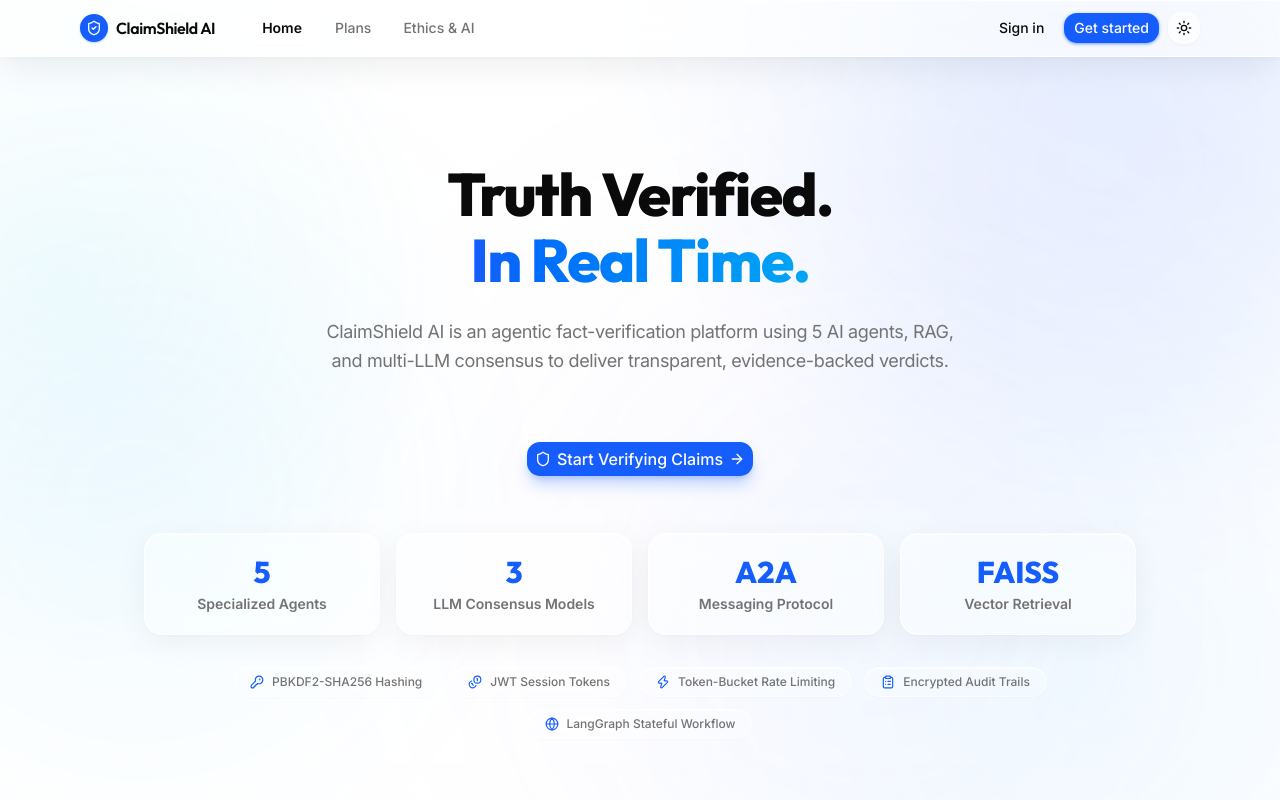
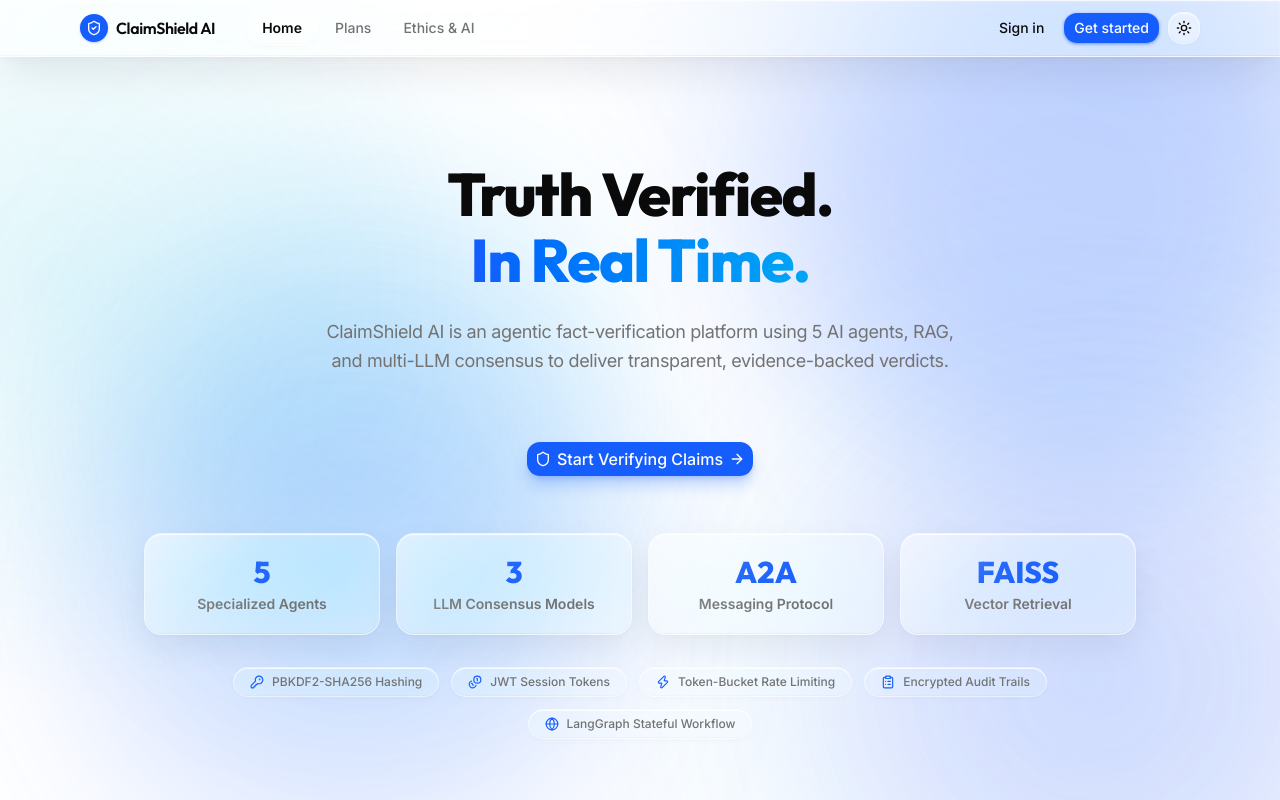
Before and after one commit to RavinduPathirana28/ClaimShield_AI, a React (Vite) app in the folder frontend/: page / in a window 1280 px wide. Shown: the top 800 px of the page. Built offline with nearby package versions, Linux system fonts and the light colour scheme.

Commit message:
feat: add core frontend layouts, UI components, and glassmorphism design system

```diff
--- a/frontend/src/components/AmbientBackground.jsx
+++ b/frontend/src/components/AmbientBackground.jsx
@@ -13,11 +13,13 @@
       className="pointer-events-none fixed inset-0 -z-10 overflow-hidden select-none"
     >
       {/* Top right primary ambient light orb */}
-      <div className="absolute -top-[12%] -right-[6%] h-[520px] w-[520px] rounded-full bg-primary/10 blur-[120px] dark:bg-primary/15" />
-      {/* Center-left sky/cyan ambient light orb */}
-      <div className="absolute top-[32%] -left-[8%] h-[480px] w-[480px] rounded-full bg-sky-500/8 blur-[130px] dark:bg-sky-500/12" />
-      {/* Bottom-right indigo/violet ambient light orb */}
-      <div className="absolute -bottom-[10%] right-[10%] h-[560px] w-[560px] rounded-full bg-indigo-500/8 blur-[140px] dark:bg-indigo-500/12" />
+      <div className="absolute -top-[10%] -right-[5%] h-[560px] w-[560px] rounded-full bg-primary/20 blur-[85px] dark:bg-primary/20" />
+      {/* Upper-center sky/cyan ambient light orb */}
+      <div className="absolute top-[22%] left-[10%] h-[480px] w-[480px] rounded-full bg-sky-500/18 blur-[90px] dark:bg-sky-500/15" />
+      {/* Center-right indigo ambient light orb */}
+      <div className="absolute top-[52%] -right-[6%] h-[520px] w-[520px] rounded-full bg-indigo-500/16 blur-[95px] dark:bg-indigo-500/16" />
+      {/* Bottom-left blue ambient light orb */}
+      <div className="absolute -bottom-[8%] left-[6%] h-[540px] w-[540px] rounded-full bg-blue-600/16 blur-[90px] dark:bg-blue-600/18" />
     </div>
   );
 }
--- a/frontend/src/components/Navbar.jsx
+++ b/frontend/src/components/Navbar.jsx
@@ -42,7 +42,7 @@
 
   return (
     <header className="sticky top-0 z-40 glass-navbar transition-all">
-      <div className="mx-auto flex h-14 max-w-6xl items-center gap-2 px-4 sm:gap-4">
+      <div className="relative z-10 mx-auto flex h-14 max-w-6xl items-center gap-2 px-4 sm:gap-4">
         <Sheet open={menuOpen} onOpenChange={setMenuOpen}>
           <SheetTrigger asChild>
             <Button
--- a/frontend/src/components/ui/alert.jsx
+++ b/frontend/src/components/ui/alert.jsx
@@ -7,9 +7,9 @@
   {
     variants: {
       variant: {
-        default: "bg-card text-card-foreground",
+        default: "glass-card text-card-foreground",
         destructive:
-          "bg-card text-destructive *:data-[slot=alert-description]:text-destructive/90 *:[svg]:text-current",
+          "glass-card border-destructive/40 text-destructive *:data-[slot=alert-description]:text-destructive/90 *:[svg]:text-current",
       },
     },
     defaultVariants: {
--- a/frontend/src/components/ui/sidebar.jsx
+++ b/frontend/src/components/ui/sidebar.jsx
@@ -289,7 +289,7 @@
     <main
       data-slot="sidebar-inset"
       className={cn(
-        "relative flex w-full flex-1 flex-col bg-background md:peer-data-[variant=inset]:m-2 md:peer-data-[variant=inset]:ml-0 md:peer-data-[variant=inset]:rounded-xl md:peer-data-[variant=inset]:shadow-sm md:peer-data-[variant=inset]:peer-data-[state=collapsed]:ml-2",
+        "relative flex w-full flex-1 flex-col bg-transparent md:peer-data-[variant=inset]:m-2 md:peer-data-[variant=inset]:ml-0 md:peer-data-[variant=inset]:rounded-xl md:peer-data-[variant=inset]:shadow-sm md:peer-data-[variant=inset]:peer-data-[state=collapsed]:ml-2",
         className
       )}
       {...props}
--- a/frontend/src/index.css
+++ b/frontend/src/index.css
@@ -89,42 +89,60 @@
     --sidebar-accent-foreground: oklch(0.205 0 0);
     --sidebar-border: oklch(0.922 0 0);
     --sidebar-ring: oklch(0.623 0.214 259.815);
-    /* iOS 27 Inspired Glassmorphism Design System - Light Theme */
-    --glass-primary-bg: rgba(255, 255, 255, 0.48);
-    --glass-primary-border: rgba(255, 255, 255, 0.72);
-    --glass-primary-blur: 20px;
-    --glass-primary-saturate: 180%;
-    --glass-primary-highlight: inset 0 1px 1px 0 rgba(255, 255, 255, 0.95);
-    --glass-primary-shadow: 0 8px 32px 0 rgba(15, 23, 42, 0.05), 0 1px 3px 0 rgba(15, 23, 42, 0.03);
+    /* iOS 27 Inspired Physical Glassmorphism Design System - Light Theme */
+    --glass-subtle-bg: rgba(255, 255, 255, 0.20);
+    --glass-subtle-border: rgba(255, 255, 255, 0.45);
+    --glass-subtle-blur: 14px;
+    --glass-subtle-saturate: 170%;
+    --glass-subtle-edge: inset 0 1px 0.5px 0 rgba(255, 255, 255, 0.80), inset 0 -1px 0.5px 0 rgba(0, 0, 0, 0.02);
+    --glass-subtle-shadow: 0 2px 10px -2px rgba(15, 23, 42, 0.03);
 
-    --glass-secondary-bg: rgba(255, 255, 255, 0.32);
-    --glass-secondary-border: rgba(255, 255, 255, 0.50);
-    --glass-secondary-blur: 16px;
-    --glass-secondary-saturate: 160%;
-    --glass-secondary-highlight: inset 0 1px 0 0 rgba(255, 255, 255, 0.85);
-    --glass-secondary-shadow: 0 4px 16px 0 rgba(15, 23, 42, 0.03);
+    --glass-primary-bg: rgba(255, 255, 255, 0.28);
+    --glass-primary-border: rgba(255, 255, 255, 0.55);
+    --glass-primary-blur: 24px;
+    --glass-primary-saturate: 190%;
+    --glass-primary-edge: inset 0 1px 1px 0 rgba(255, 255, 255, 0.90), inset 0 -1px 1px 0 rgba(0, 0, 0, 0.04);
+    --glass-primary-shadow: 0 12px 36px -4px rgba(15, 23, 42, 0.08), 0 2px 8px -1px rgba(15, 23, 42, 0.03);
 
-    --glass-floating-bg: rgba(255, 255, 255, 0.62);
-    --glass-floating-border: rgba(255, 255, 255, 0.80);
-    --glass-floating-blur: 24px;
+    --glass-secondary-bg: rgba(255, 255, 255, 0.22);
+    --glass-secondary-border: rgba(255, 255, 255, 0.48);
+    --glass-secondary-blur: 18px;
+    --glass-secondary-saturate: 175%;
+    --glass-secondary-edge: inset 0 1px 0.5px 0 rgba(255, 255, 255, 0.85), inset 0 -1px 0.5px 0 rgba(0, 0, 0, 0.03);
+    --glass-secondary-shadow: 0 6px 20px -3px rgba(15, 23, 42, 0.04);
+
+    --glass-panel-bg: rgba(255, 255, 255, 0.32);
+    --glass-panel-border: rgba(255, 255, 255, 0.60);
+    --glass-panel-blur: 24px;
+    --glass-panel-saturate: 185%;
+    --glass-panel-edge: inset 0 1px 1px 0 rgba(255, 255, 255, 0.90), inset 0 -1px 1px 0 rgba(0, 0, 0, 0.04);
+    --glass-panel-shadow: 0 14px 40px -4px rgba(15, 23, 42, 0.09), 0 3px 8px 0 rgba(15, 23, 42, 0.03);
+
+    --glass-floating-bg: rgba(255, 255, 255, 0.38);
+    --glass-floating-border: rgba(255, 255, 255, 0.68);
+    --glass-floating-blur: 28px;
     --glass-floating-saturate: 190%;
-    --glass-floating-highlight: inset 0 1px 1px 0 rgba(255, 255, 255, 0.98);
-    --glass-floating-shadow: 0 12px 36px -4px rgba(15, 23, 42, 0.08), 0 2px 6px 0 rgba(15, 23, 42, 0.03);
+    --glass-floating-edge: inset 0 1px 1.5px 0 rgba(255, 255, 255, 0.95), inset 0 -1px 1px 0 rgba(0, 0, 0, 0.05);
+    --glass-floating-shadow: 0 16px 44px -6px rgba(15, 23, 42, 0.10), 0 4px 12px -2px rgba(15, 23, 42, 0.04);
 
-    --glass-modal-bg: rgba(255, 255, 255, 0.76);
-    --glass-modal-border: rgba(255, 255, 255, 0.88);
-    --glass-modal-blur: 28px;
-    --glass-modal-saturate: 190%;
-    --glass-modal-highlight: inset 0 1px 1px 0 rgba(255, 255, 255, 1);
-    --glass-modal-shadow: 0 24px 60px -12px rgba(15, 23, 42, 0.16), 0 4px 16px 0 rgba(15, 23, 42, 0.04);
+    --glass-modal-bg: rgba(255, 255, 255, 0.58);
+    --glass-modal-border: rgba(255, 255, 255, 0.80);
+    --glass-modal-blur: 32px;
+    --glass-modal-saturate: 200%;
+    --glass-modal-edge: inset 0 1.5px 2px 0 rgba(255, 255, 255, 1), inset 0 -1px 1px 0 rgba(0, 0, 0, 0.06);
+    --glass-modal-shadow: 0 24px 64px -12px rgba(15, 23, 42, 0.16), 0 8px 24px -4px rgba(15, 23, 42, 0.06);
 
-    --glass-input-bg: rgba(255, 255, 255, 0.40);
-    --glass-input-border: rgba(255, 255, 255, 0.60);
-    --glass-input-focus-bg: rgba(255, 255, 255, 0.72);
+    --glass-input-bg: rgba(255, 255, 255, 0.22);
+    --glass-input-border: rgba(255, 255, 255, 0.52);
+    --glass-input-focus-bg: rgba(255, 255, 255, 0.45);
 
-    --glass-button-bg: rgba(255, 255, 255, 0.48);
-    --glass-button-border: rgba(255, 255, 255, 0.65);
-    --glass-button-hover-bg: rgba(255, 255, 255, 0.78);
+    --glass-button-bg: rgba(255, 255, 255, 0.32);
+    --glass-button-border: rgba(255, 255, 255, 0.60);
+    --glass-button-hover-bg: rgba(255, 255, 255, 0.52);
+
+    --glass-specular-primary: linear-gradient(135deg, rgba(255, 255, 255, 0.45) 0%, rgba(255, 255, 255, 0.08) 38%, transparent 68%);
+    --glass-specular-floating: linear-gradient(135deg, rgba(255, 255, 255, 0.52) 0%, rgba(255, 255, 255, 0.10) 35%, transparent 68%);
+    --glass-specular-modal: linear-gradient(135deg, rgba(255, 255, 255, 0.58) 0%, rgba(255, 255, 255, 0.12) 35%, transparent 68%);
 }
 
 .dark {
@@ -159,33 +177,47 @@
     --sidebar-accent-foreground: oklch(0.985 0 0);
     --sidebar-border: oklch(1 0 0 / 10%);
     --sidebar-ring: oklch(0.707 0.165 254.624);
-    /* iOS 27 Inspired Glassmorphism Design System - Dark Theme */
-    --glass-primary-bg: rgba(22, 22, 28, 0.45);
-    --glass-primary-border: rgba(255, 255, 255, 0.12);
-    --glass-primary-blur: 20px;
-    --glass-primary-saturate: 160%;
-    --glass-primary-highlight: inset 0 1px 1px 0 rgba(255, 255, 255, 0.14);
+    /* iOS 27 Inspired Physical Glassmorphism Design System - Dark Theme */
+    --glass-subtle-bg: rgba(255, 255, 255, 0.04);
+    --glass-subtle-border: rgba(255, 255, 255, 0.08);
+    --glass-subtle-blur: 14px;
+    --glass-subtle-saturate: 140%;
+    --glass-subtle-edge: inset 0 1px 0.5px 0 rgba(255, 255, 255, 0.10), inset 0 -1px 0.5px 0 rgba(0, 0, 0, 0.25);
+    --glass-subtle-shadow: 0 4px 14px 0 rgba(0, 0, 0, 0.30);
+
+    --glass-primary-bg: rgba(22, 22, 28, 0.42);
+    --glass-primary-border: rgba(255, 255, 255, 0.13);
+    --glass-primary-blur: 24px;
+    --glass-primary-saturate: 165%;
+    --glass-primary-edge: inset 0 1px 1px 0 rgba(255, 255, 255, 0.16), inset 0 -1px 1px 0 rgba(0, 0, 0, 0.40);
     --glass-primary-shadow: 0 12px 36px 0 rgba(0, 0, 0, 0.45), 0 2px 8px 0 rgba(0, 0, 0, 0.25);
 
     --glass-secondary-bg: rgba(20, 20, 26, 0.32);
-    --glass-secondary-border: rgba(255, 255, 255, 0.08);
-    --glass-secondary-blur: 16px;
+    --glass-secondary-border: rgba(255, 255, 255, 0.09);
+    --glass-secondary-blur: 18px;
     --glass-secondary-saturate: 150%;
-    --glass-secondary-highlight: inset 0 1px 0 0 rgba(255, 255, 255, 0.08);
+    --glass-secondary-edge: inset 0 1px 0.5px 0 rgba(255, 255, 255, 0.10), inset 0 -1px 0.5px 0 rgba(0, 0, 0, 0.30);
     --glass-secondary-shadow: 0 6px 20px 0 rgba(0, 0, 0, 0.35);
 
-    --glass-floating-bg: rgba(24, 24, 32, 0.60);
-    --glass-floating-border: rgba(255, 255, 255, 0.15);
-    --glass-floating-blur: 24px;
-    --glass-floating-saturate: 175%;
-    --glass-floating-highlight: inset 0 1px 1px 0 rgba(255, 255, 255, 0.18);
+    --glass-panel-bg: rgba(20, 20, 26, 0.48);
+    --glass-panel-border: rgba(255, 255, 255, 0.14);
+    --glass-panel-blur: 24px;
+    --glass-panel-saturate: 160%;
+    --glass-panel-edge: inset 0 1px 1px 0 rgba(255, 255, 255, 0.16), inset 0 -1px 1px 0 rgba(0, 0, 0, 0.45);
+    --glass-panel-shadow: 0 14px 40px -4px rgba(0, 0, 0, 0.50), 0 3px 8px 0 rgba(0, 0, 0, 0.30);
+
+    --glass-floating-bg: rgba(24, 24, 32, 0.58);
+    --glass-floating-border: rgba(255, 255, 255, 0.16);
+    --glass-floating-blur: 28px;
+    --glass-floating-saturate: 180%;
+    --glass-floating-edge: inset 0 1px 1.5px 0 rgba(255, 255, 255, 0.20), inset 0 -1px 1px 0 rgba(0, 0, 0, 0.50);
     --glass-floating-shadow: 0 16px 44px -6px rgba(0, 0, 0, 0.60), 0 4px 12px 0 rgba(0, 0, 0, 0.35);
 
     --glass-modal-bg: rgba(24, 24, 32, 0.75);
-    --glass-modal-border: rgba(255, 255, 255, 0.18);
-    --glass-modal-blur: 28px;
-    --glass-modal-saturate: 180%;
-    --glass-modal-highlight: inset 0 1px 1px 0 rgba(255, 255, 255, 0.22);
+    --glass-modal-border: rgba(255, 255, 255, 0.20);
+    --glass-modal-blur: 32px;
+    --glass-modal-saturate: 185%;
+    --glass-modal-edge: inset 0 1.5px 2px 0 rgba(255, 255, 255, 0.24), inset 0 -1px 1px 0 rgba(0, 0, 0, 0.60);
     --glass-modal-shadow: 0 28px 64px -12px rgba(0, 0, 0, 0.80), 0 8px 24px 0 rgba(0, 0, 0, 0.45);
 
     --glass-input-bg: rgba(255, 255, 255, 0.05);
@@ -195,6 +227,10 @@
     --glass-button-bg: rgba(255, 255, 255, 0.07);
     --glass-button-border: rgba(255, 255, 255, 0.12);
     --glass-button-hover-bg: rgba(255, 255, 255, 0.14);
+
+    --glass-specular-primary: linear-gradient(135deg, rgba(255, 255, 255, 0.10) 0%, rgba(255, 255, 255, 0.02) 35%, transparent 65%);
+    --glass-specular-floating: linear-gradient(135deg, rgba(255, 255, 255, 0.14) 0%, rgba(255, 255, 255, 0.03) 35%, transparent 65%);
+    --glass-specular-modal: linear-gradient(135deg, rgba(255, 255, 255, 0.16) 0%, rgba(255, 255, 255, 0.04) 35%, transparent 65%);
 }
 
 @layer base {
@@ -204,17 +240,17 @@
   body {
     @apply bg-background text-foreground antialiased selection:bg-primary/20 selection:text-primary;
     background-image:
-      radial-gradient(circle 850px at 90% -10%, oklch(0.546 0.245 262.881 / 10%), transparent 70%),
-      radial-gradient(circle 650px at 5% 35%, oklch(0.715 0.143 215.221 / 8%), transparent 60%),
-      radial-gradient(circle 750px at 85% 85%, oklch(0.685 0.169 237.323 / 7%), transparent 65%);
+      radial-gradient(circle 900px at 90% -10%, oklch(0.546 0.245 262.881 / 14%), transparent 70%),
+      radial-gradient(circle 700px at 5% 35%, oklch(0.715 0.143 215.221 / 12%), transparent 60%),
+      radial-gradient(circle 800px at 85% 85%, oklch(0.685 0.169 237.323 / 11%), transparent 65%);
     background-attachment: fixed;
     min-height: 100vh;
   }
   .dark body {
     background-image:
-      radial-gradient(circle 850px at 90% -10%, oklch(0.707 0.165 254.624 / 15%), transparent 70%),
-      radial-gradient(circle 650px at 5% 35%, oklch(0.789 0.154 211.53 / 12%), transparent 60%),
-      radial-gradient(circle 750px at 85% 85%, oklch(0.746 0.16 232.661 / 10%), transparent 65%);
+      radial-gradient(circle 900px at 90% -10%, oklch(0.707 0.165 254.624 / 16%), transparent 70%),
+      radial-gradient(circle 700px at 5% 35%, oklch(0.789 0.154 211.53 / 13%), transparent 60%),
+      radial-gradient(circle 800px at 85% 85%, oklch(0.746 0.16 232.661 / 11%), transparent 65%);
   }
   html {
     @apply font-sans scroll-smooth;
@@ -228,21 +264,61 @@
    REUSABLE GLASS MATERIAL SYSTEM (iOS 27 Inspired)
    ================================================== */
 
+.glass,
+.glass-card,
+.glass-panel,
+.glass-navbar,
+.glass-sidebar,
+.glass-modal,
+.glass-floating {
+  position: relative;
+  isolation: isolate;
+}
+
+/* Subtle Specular Surface Highlight (Top-left light reflection) */
+.glass::before,
+.glass-card::before,
+.glass-panel::before,
+.glass-navbar::before,
+.glass-sidebar::before,
+.glass-modal::before,
+.glass-floating::before {
+  content: "";
+  position: absolute;
+  inset: 0;
+  border-radius: inherit;
+  background: var(--glass-specular-primary);
+  pointer-events: none;
+  z-index: 0;
+}
+
+.glass-floating::before,
+.glass-navbar::before,
+.glass-sidebar::before {
+  background: var(--glass-specular-floating);
+}
+
+.glass-modal::before {
+  background: var(--glass-specular-modal);
+}
+
+/* 1. Base Glass */
 .glass {
   background-color: var(--glass-primary-bg);
   backdrop-filter: blur(var(--glass-primary-blur)) saturate(var(--glass-primary-saturate));
   -webkit-backdrop-filter: blur(var(--glass-primary-blur)) saturate(var(--glass-primary-saturate));
   border: 1px solid var(--glass-primary-border);
-  box-shadow: var(--glass-primary-shadow), var(--glass-primary-highlight);
+  box-shadow: var(--glass-primary-shadow), var(--glass-primary-edge);
 }
 
+/* 2. Frosted Glass Cards */
 .glass-card {
   background-color: var(--glass-primary-bg);
   backdrop-filter: blur(var(--glass-primary-blur)) saturate(var(--glass-primary-saturate));
   -webkit-backdrop-filter: blur(var(--glass-primary-blur)) saturate(var(--glass-primary-saturate));
   border: 1px solid var(--glass-primary-border);
-  box-shadow: var(--glass-primary-shadow), var(--glass-primary-highlight);
-  transition: transform 0.2s cubic-bezier(0.16, 1, 0.3, 1), box-shadow 0.2s cubic-bezier(0.16, 1, 0.3, 1), border-color 0.2s ease;
+  box-shadow: var(--glass-primary-shadow), var(--glass-primary-edge);
+  transition: transform 0.25s cubic-bezier(0.16, 1, 0.3, 1), box-shadow 0.25s cubic-bezier(0.16, 1, 0.3, 1), border-color 0.2s ease, background-color 0.2s ease;
 }
 
 .glass-card-interactive {
@@ -250,81 +326,138 @@
 }
 .glass-card-interactive:hover {
   transform: translateY(-2px);
-  box-shadow: var(--glass-floating-shadow), var(--glass-primary-highlight);
-  border-color: rgba(99, 102, 241, 0.35);
+  box-shadow: var(--glass-floating-shadow), var(--glass-primary-edge);
+  border-color: rgba(99, 102, 241, 0.40);
 }
 .dark .glass-card-interactive:hover {
-  border-color: rgba(129, 140, 248, 0.35);
+  border-color: rgba(129, 140, 248, 0.40);
 }
 
+/* 3. Elevated Glass Panels */
 .glass-panel {
-  background-color: var(--glass-secondary-bg);
-  backdrop-filter: blur(var(--glass-secondary-blur)) saturate(var(--glass-secondary-saturate));
-  -webkit-backdrop-filter: blur(var(--glass-secondary-blur)) saturate(var(--glass-secondary-saturate));
-  border: 1px solid var(--glass-secondary-border);
-  box-shadow: var(--glass-secondary-shadow), var(--glass-secondary-highlight);
+  background-color: var(--glass-panel-bg);
+  backdrop-filter: blur(var(--glass-panel-blur)) saturate(var(--glass-panel-saturate));
+  -webkit-backdrop-filter: blur(var(--glass-panel-blur)) saturate(var(--glass-panel-saturate));
+  border: 1px solid var(--glass-panel-border);
+  box-shadow: var(--glass-panel-shadow), var(--glass-panel-edge);
 }
 
+/* 4. Floating Glass (Navbar, Dropdowns, Floating Menus) */
 .glass-navbar {
   background-color: var(--glass-floating-bg);
   backdrop-filter: blur(var(--glass-floating-blur)) saturate(var(--glass-floating-saturate));
   -webkit-backdrop-filter: blur(var(--glass-floating-blur)) saturate(var(--glass-floating-saturate));
   border-bottom: 1px solid var(--glass-floating-border);
-  box-shadow: var(--glass-floating-shadow), var(--glass-floating-highlight);
+  box-shadow: var(--glass-floating-shadow), var(--glass-floating-edge);
 }
 
 .glass-sidebar {
   background-color: var(--glass-floating-bg);
-  backdrop-filter: blur(28px) saturate(190%);
-  -webkit-backdrop-filter: blur(28px) saturate(190%);
+  backdrop-filter: blur(var(--glass-floating-blur)) saturate(var(--glass-floating-saturate));
+  -webkit-backdrop-filter: blur(var(--glass-floating-blur)) saturate(var(--glass-floating-saturate));
   border-right: 1px solid var(--glass-floating-border);
-  box-shadow: 4px 0 24px 0 rgba(15, 23, 42, 0.03);
+  box-shadow: 4px 0 28px 0 rgba(15, 23, 42, 0.04), var(--glass-floating-edge);
 }
 .dark .glass-sidebar {
-  box-shadow: 6px 0 32px 0 rgba(0, 0, 0, 0.40);
+  box-shadow: 6px 0 32px 0 rgba(0, 0, 0, 0.50), var(--glass-floating-edge);
 }
 
+.glass-floating {
+  background-color: var(--glass-floating-bg);
+  backdrop-filter: blur(var(--glass-floating-blur)) saturate(var(--glass-floating-saturate));
+  -webkit-backdrop-filter: blur(var(--glass-floating-blur)) saturate(var(--glass-floating-saturate));
+  border: 1px solid var(--glass-floating-border);
+  box-shadow: var(--glass-floating-shadow), var(--glass-floating-edge);
+}
+
+/* 5. Modal Glass */
 .glass-modal {
   background-color: var(--glass-modal-bg);
   backdrop-filter: blur(var(--glass-modal-blur)) saturate(var(--glass-modal-saturate));
   -webkit-backdrop-filter: blur(var(--glass-modal-blur)) saturate(var(--glass-modal-saturate));
   border: 1px solid var(--glass-modal-border);
-  box-shadow: var(--glass-modal-shadow), var(--glass-modal-highlight);
+  box-shadow: var(--glass-modal-shadow), var(--glass-modal-edge);
 }
 
+/* 6. Glass Buttons */
 .glass-button {
   background-color: var(--glass-button-bg);
-  backdrop-filter: blur(14px) saturate(150%);
-  -webkit-backdrop-filter: blur(14px) saturate(150%);
+  backdrop-filter: blur(16px) saturate(180%);
+  -webkit-backdrop-filter: blur(16px) saturate(180%);
   border: 1px solid var(--glass-button-border);
-  box-shadow: inset 0 1px 0 0 rgba(255, 255, 255, 0.5), 0 1px 3px 0 rgba(0, 0, 0, 0.04);
+  box-shadow: inset 0 1px 1px 0 rgba(255, 255, 255, 0.85), inset 0 -1px 0.5px 0 rgba(0, 0, 0, 0.03), 0 2px 8px -2px rgba(15, 23, 42, 0.04);
   transition: all 0.15s ease;
 }
 .dark .glass-button {
-  box-shadow: inset 0 1px 0 0 rgba(255, 255, 255, 0.1), 0 1px 3px 0 rgba(0, 0, 0, 0.3);
+  box-shadow: inset 0 1px 1px 0 rgba(255, 255, 255, 0.12), inset 0 -1px 0.5px 0 rgba(0, 0, 0, 0.35), 0 2px 8px 0 rgba(0, 0, 0, 0.30);
 }
 .glass-button:hover {
   background-color: var(--glass-button-hover-bg);
   border-color: var(--glass-primary-border);
 }
 
+/* 7. Glass Inputs */
 .glass-input {
   background-color: var(--glass-input-bg);
-  backdrop-filter: blur(14px) saturate(140%);
-  -webkit-backdrop-filter: blur(14px) saturate(140%);
+  backdrop-filter: blur(16px) saturate(160%);
+  -webkit-backdrop-filter: blur(16px) saturate(160%);
   border: 1px solid var(--glass-input-border);
-  box-shadow: inset 0 1px 2px 0 rgba(0, 0, 0, 0.03);
+  box-shadow: inset 0 1px 2px 0 rgba(0, 0, 0, 0.04), inset 0 -1px 0.5px 0 rgba(255, 255, 255, 0.60);
   transition: all 0.15s ease;
+}
+.dark .glass-input {
+  box-shadow: inset 0 1px 2px 0 rgba(0, 0, 0, 0.30), inset 0 -1px 0.5px 0 rgba(255, 255, 255, 0.05);
 }
 .glass-input:focus {
   background-color: var(--glass-input-focus-bg);
   border-color: var(--ring);
 }
 
+/* 8. Light / Subtle Glass (Pills, Badges, Tabs) */
 .glass-pill {
-  background-color: var(--glass-secondary-bg);
-  backdrop-filter: blur(12px) saturate(160%);
-  -webkit-backdrop-filter: blur(12px) saturate(160%);
-  border: 1px solid var(--glass-secondary-border);
-  box-shadow: 0 1px 3px rgba(0, 0, 0, 0.02), var(--glass-secondary-highlight);
+  background-color: var(--glass-subtle-bg);
+  backdrop-filter: blur(var(--glass-subtle-blur)) saturate(var(--glass-subtle-saturate));
+  -webkit-backdrop-filter: blur(var(--glass-subtle-blur)) saturate(var(--glass-subtle-saturate));
+  border: 1px solid var(--glass-subtle-border);
+  box-shadow: var(--glass-subtle-shadow), var(--glass-subtle-edge);
 }
+
+/* Browser Fallback: Graceful degradation when backdrop-filter is unsupported */
+@supports not ((backdrop-filter: blur(1px)) or (-webkit-backdrop-filter: blur(1px))) {
+  .glass,
+  .glass-card {
+    background-color: rgba(255, 255, 255, 0.92);
+  }
+  .dark .glass,
+  .dark .glass-card {
+    background-color: rgba(22, 22, 28, 0.94);
+  }
+  .glass-panel {
+    background-color: rgba(255, 255, 255, 0.90);
+  }
+  .dark .glass-panel {
+    background-color: rgba(20, 20, 26, 0.92);
+  }
+  .glass-navbar,
+  .glass-sidebar,
+  .glass-floating {
+    background-color: rgba(255, 255, 255, 0.94);
+  }
+  .dark .glass-navbar,
+  .dark .glass-sidebar,
+  .dark .glass-floating {
+    background-color: rgba(24, 24, 32, 0.95);
+  }
+  .glass-modal {
+    background-color: rgba(255, 255, 255, 0.98);
+  }
+  .dark .glass-modal {
+    background-color: rgba(24, 24, 32, 0.98);
+  }
+  .glass-pill {
+    background-color: rgba(255, 255, 255, 0.85);
+  }
+  .dark .glass-pill {
+    background-color: rgba(255, 255, 255, 0.12);
+  }
+}
--- a/frontend/src/layouts/AppLayout.jsx
+++ b/frontend/src/layouts/AppLayout.jsx
@@ -28,7 +28,7 @@
     <SidebarProvider>
       <AmbientBackground />
       <AppSidebar />
-      <SidebarInset className="bg-background/25">
+      <SidebarInset className="bg-transparent">
         <header className="sticky top-0 z-10 flex h-13 shrink-0 items-center gap-2 glass-navbar px-4 transition-all">
           <SidebarTrigger className="-ml-1 rounded-lg" />
           <Separator orientation="vertical" className="mr-2 data-[orientation=vertical]:h-4" />
--- a/frontend/src/layouts/PublicLayout.jsx
+++ b/frontend/src/layouts/PublicLayout.jsx
@@ -9,13 +9,13 @@
 
 export default function PublicLayout({ openAuth }) {
   return (
-    <div className="relative flex min-h-svh flex-col bg-background/35">
+    <div className="relative flex min-h-svh flex-col bg-transparent">
       <AmbientBackground />
       <Navbar openAuth={openAuth} />
       <main className="flex-1">
         <Outlet context={{ openAuth }} />
       </main>
-      <footer className="border-t border-[var(--glass-secondary-border)] bg-[var(--glass-secondary-bg)] backdrop-blur-md">
+      <footer className="border-t border-[var(--glass-secondary-border)] glass-panel">
         <div className="mx-auto flex max-w-6xl flex-col items-center justify-between gap-3 px-4 py-6 text-sm text-muted-foreground sm:flex-row">
           <p>© {new Date().getFullYear()} ClaimShield AI — multi-agent claim verification.</p>
           <p className="font-mono text-xs">Evidence-grounded · A2A/1.0 protocol · Demo build</p>
```
